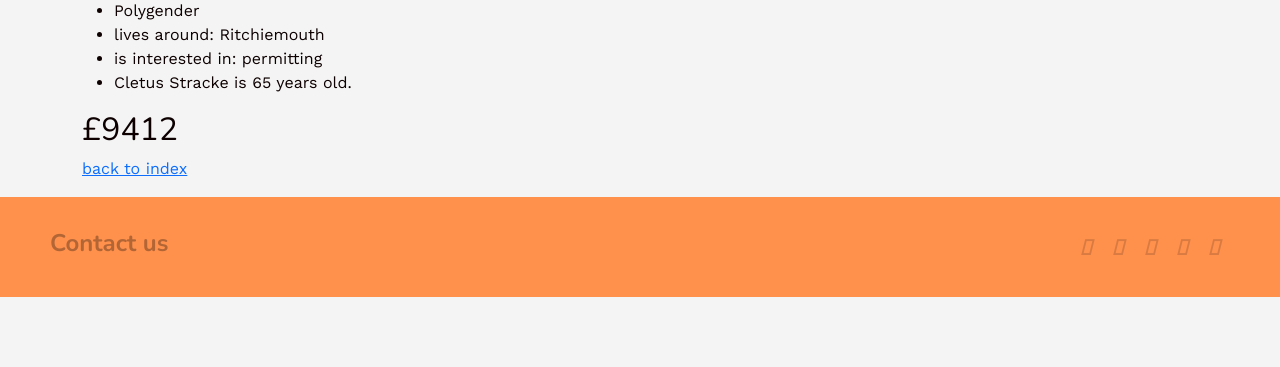
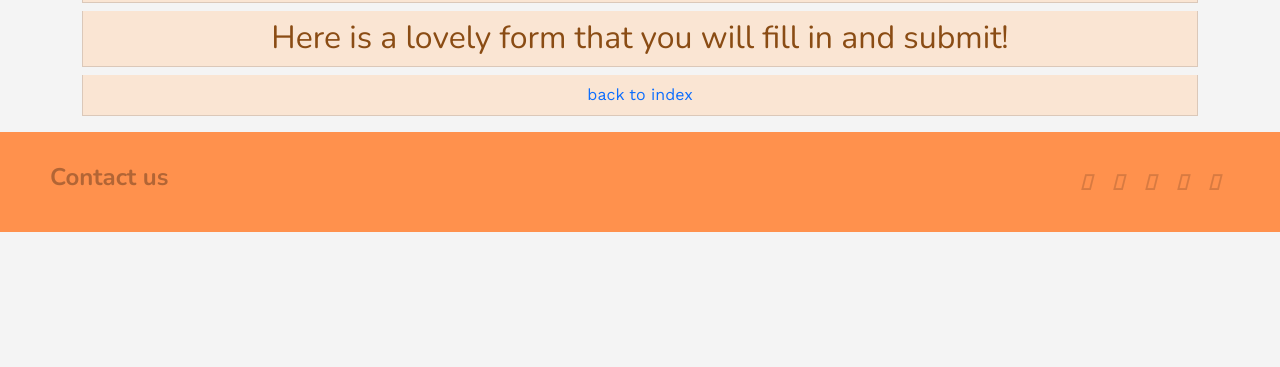
Before and after one commit to NazgulZhuzumova/RentAfriend1, a Rails app: page /friends/1 in a window 1280 px wide. Shown: the part 433-800 px from the top of the page. Run offline with Rails 7, Linux system fonts and the light colour scheme; data comes from the database, SQL or seed files in the repository; style sheets or scripts are compiled from the project's sources; some libraries are stand-ins or nearby versions.

Commit message:
various style changes

```diff
--- a/app/assets/stylesheets/pages/_index.scss
+++ b/app/assets/stylesheets/pages/_index.scss
@@ -1,2 +1,7 @@
 // Import page-specific CSS files here.
 @import "home";
+@import "show";
+
+body {
+  margin-top: 40px;
+}
--- a/app/assets/stylesheets/pages/_show.scss
+++ b/app/assets/stylesheets/pages/_show.scss
@@ -0,0 +1,3 @@
+a {
+  text-decoration: none;
+}
--- a/app/views/friends/new.html.erb
+++ b/app/views/friends/new.html.erb
@@ -13,5 +13,9 @@
 
   <%= f.input :price %>
 
+  <%= f.input :photo, as: :file %>
+
   <%= f.submit %>
   <% end %>
+
+  <%= link_to "Go back", friends_path %>
--- a/app/views/friends/show.html.erb
+++ b/app/views/friends/show.html.erb
@@ -1,13 +1,19 @@
-<h1><%= @friend.name %></h1>
-<%= cl_image_tag @friend.photo.key,
-      width: 400, height: 300, crop: :fill %>
+<h1 class="text-center p-5"><%= @friend.name %> | <%= @friend.age %> years old</h1>
+
+<div class="d-flex justify-content-around">
+    <% if @friend.photo.attached? %>
+      <%= cl_image_tag @friend.photo.key,
+        width: 400, height: 300, crop: :fill %>
+    <% end %>
 <ul>
-  <li><%= @friend.gender %></li>
-  <li>lives around: <%= @friend.location %></li>
-  <li>is interested in: <%= @friend.interest %></li>
-  <li><%= @friend.name %> is <%= @friend.age %> years old.</li>
+  <li class="list-group-item list-group-item-warning"><%= @friend.gender %></li>
+  <li class="list-group-item list-group-item-warning">lives around: <%= @friend.location %></li>
+  <li class="list-group-item list-group-item-warning">is interested in: <%= @friend.interest %></li>
 </ul>
+</div>
 
-<h2>£<%= @friend.price %></h2>
+<h2 class="list-group-item list-group-item-warning mt-5 text-center">Price per afternoon: £<%= @friend.price %></h2>
+<h2 class="list-group-item list-group-item-warning text-center">Here is a lovely form that you will fill in and submit!</h2>
 
-<%= link_to "back to index", friends_path %>
+
+<p class="list-group-item list-group-item-warning d-flex justify-content-center"><%= link_to "back to index", friends_path %></p>
--- a/app/views/shared/_navbar.html.erb
+++ b/app/views/shared/_navbar.html.erb
@@ -1,4 +1,4 @@
-<div class="navbar navbar-expand-sm navbar-light navbar-lewagon">
+<div class="navbar navbar-expand-sm navbar-light navbar-lewagon fixed-top">
   <div class="container-fluid">
     <a class="navbar-brand" href="/friends">
    <%= image_tag "logo.png" %>
```
Also changed, not shown: app/views/friends/index.html.erb (+5 -3 lines).
